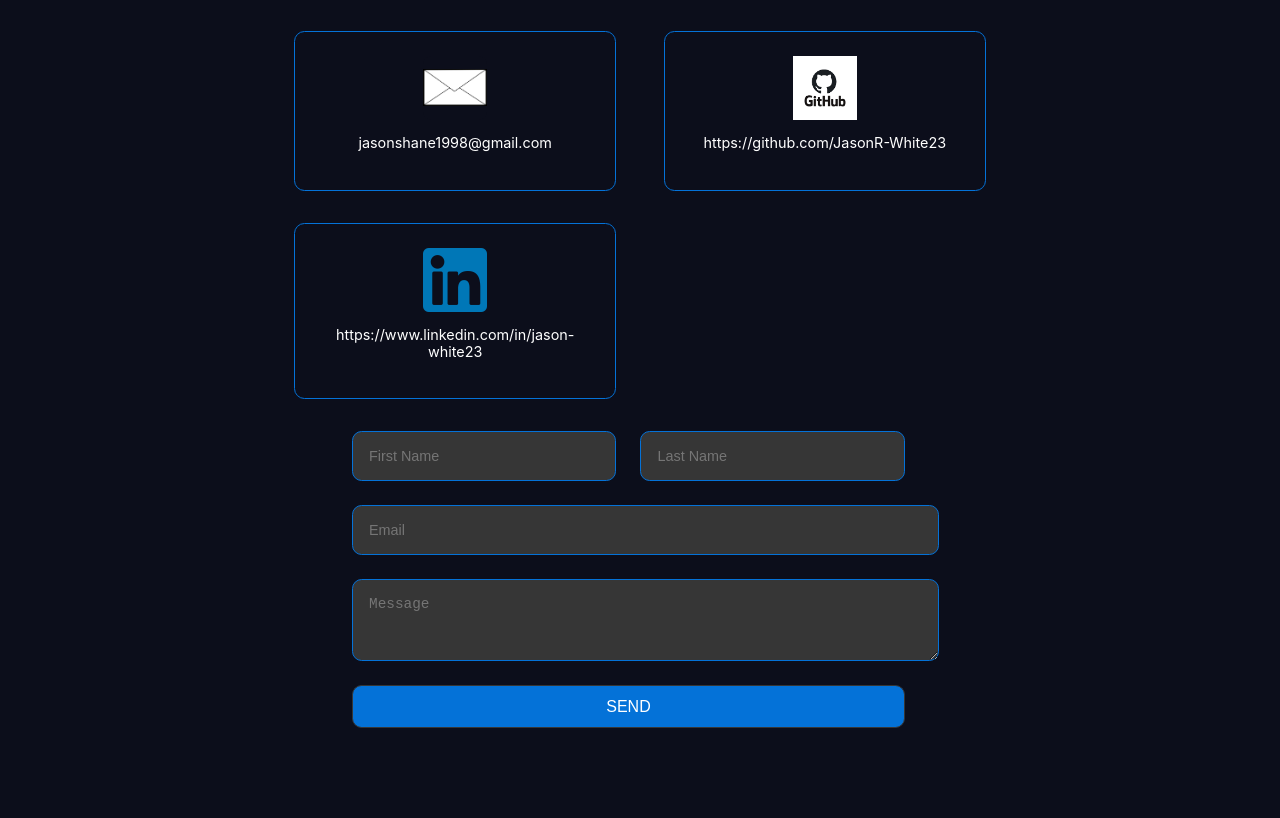
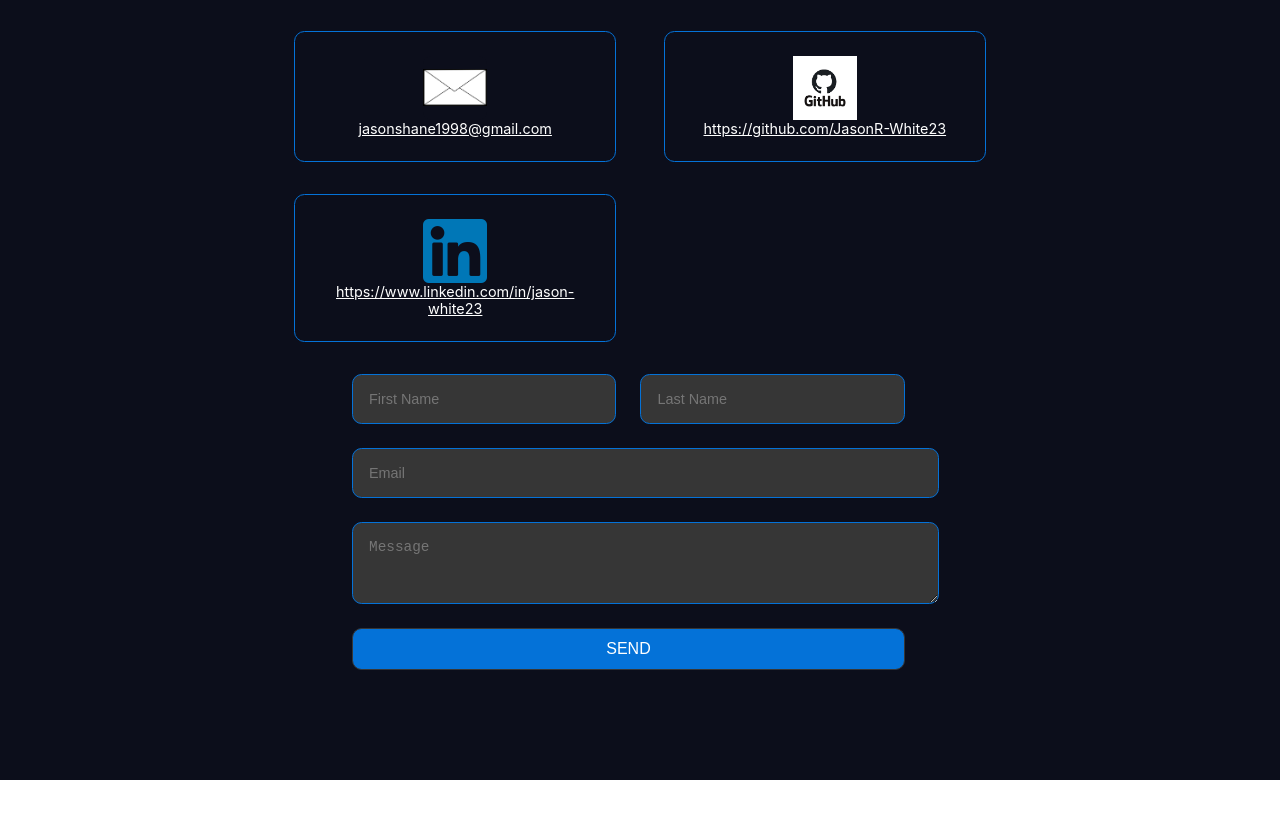
Before and after one commit to JasonR-White23/JasonPortfolio, a React (Create React App) app in the folder portfolio/: page / in a window 1280 px wide. Shown: the part 2600-3418 px from the top of the page. After the commit the page ends 3380 px from the top, so only its background shows below. Built offline with nearby package versions, Linux system fonts and the light colour scheme.

Commit message:
Made the ContactInfoCard use an anchor tag instead of the paragraph tag so the text is also a link

```diff
--- a/portfolio/src/App.jsx
+++ b/portfolio/src/App.jsx
@@ -1,9 +1,12 @@
 import React from 'react'
 import HomePage from './components/HomePage/HomePage'
+import { BrowserRouter } from 'react-router-dom'
 
 const App = () => {
   return (
-    <HomePage />
+    <BrowserRouter>
+      <HomePage />
+    </BrowserRouter>
   )
 }
 
--- a/portfolio/src/components/ContactMe/ContactInfoCard/ContactInfoCard.css
+++ b/portfolio/src/components/ContactMe/ContactInfoCard/ContactInfoCard.css
@@ -28,7 +28,15 @@
     object-fit: contain;
 }
 
-.contact-details-card p {
+.contact-details-card a {
     font-size: 0.9rem;
     font-weight: 400;
 }
+
+.contact-details-card a:hover {
+    color: #0472d8;
+}
+
+.contact-details-card a::after {
+    color: #3d3d3d;
+}
--- a/portfolio/src/components/ContactMe/ContactInfoCard/ContactInfoCard.jsx
+++ b/portfolio/src/components/ContactMe/ContactInfoCard/ContactInfoCard.jsx
@@ -8,9 +8,9 @@ const ContactInfoCard = ({ iconUrl, text }) => {
             <img src={iconUrl} alt={text} ></img>
         </div>
 
-        <p>
+        <a href={text}>
             {text}
-        </p>
+        </a>
     </div>
   )
 }
--- a/portfolio/src/components/ContactMe/ContactMe.jsx
+++ b/portfolio/src/components/ContactMe/ContactMe.jsx
@@ -15,6 +15,7 @@ const ContactMe = () => {
                 </h2>
                 <div className="contact-content">
                     <div style={{ flex: 1 }}>
+
                         <ContactInfoCard
                             iconUrl="/assets/images/email-icon.png"
                             text="jasonshane1998@gmail.com"
@@ -24,6 +25,7 @@ const ContactMe = () => {
                             iconUrl="/assets/images/linkedin-icon.png"
                             text="https://www.linkedin.com/in/jason-white23"
                         />
+
                     </div>
                     <div style={{ flex: 1 }}>
                         <ContactInfoCard
--- a/portfolio/src/components/Navbar/MobileNav/MobileNav.jsx
+++ b/portfolio/src/components/Navbar/MobileNav/MobileNav.jsx
@@ -1,5 +1,7 @@
 import React from "react";
+import { NavLink } from "react-router-dom";
 import './MobileNav.css';
+import Skills from "../../Skills/Skills";
 
 const MobileNav = ({ isOpen, toggleMenu }) => {
     return (
@@ -11,24 +13,24 @@ const MobileNav = ({ isOpen, toggleMenu }) => {
                 <div className="mobile-menu-container">
                     <ul>
                         <li>
-                            <a className="menu-title">
+                            <NavLink to="/" className="menu-title">
                                 Jason's Portfolio
-                            </a>
+                            </NavLink>
                         </li>
                         <li>
-                            <a className="menu-item">
+                            <NavLink to="/aboutme" className="menu-item">
                                 About Me
-                            </a>
+                            </NavLink>
                         </li>
                         <li>
-                            <a className="menu-item">
+                            <NavLink to="/education" className="menu-item">
                                 Education
-                            </a>
+                            </NavLink>
                         </li>
                         <li>
-                            <a className="menu-item">
+                            <NavLink to="/skills" className="menu-item">
                                 Skills
-                            </a>
+                            </NavLink>
                         </li>
 
                         <button className="contact-btn" onClick={() => {}}>
--- a/portfolio/src/components/Navbar/Navbar.jsx
+++ b/portfolio/src/components/Navbar/Navbar.jsx
@@ -1,6 +1,7 @@
 import React, { useState } from "react";
 import './Navbar.css';
 import MobileNav from "./MobileNav/MobileNav";
+import { NavLink } from "react-router-dom";
 
 const Navbar = () => {
 
@@ -17,25 +18,25 @@ const Navbar = () => {
             <nav className="nav-wrapper">
                 <div className="nav-content">
                     <div>
-                        <a className="menu-title">
+                        <NavLink to="/" className="menu-title">
                             Jason's Portfolio
-                        </a>
+                        </NavLink>
                     </div>
                     <ul>
                         <li>
-                            <a className="menu-item">
+                            <NavLink to="/aboutme" className="menu-item">
                                 About Me
-                            </a>
+                            </NavLink>
                         </li>
                         <li>
-                            <a className="menu-item">
+                            <NavLink to="/education" className="menu-item">
                                 Education
-                            </a>
+                            </NavLink>
                         </li>
                         <li>
-                            <a className="menu-item">
+                            <NavLink to="/skills" className="menu-item">
                                 Skills
-                            </a>
+                            </NavLink>
                         </li>
 
                         <button className="contact-btn" onClick={() => {}}>
```
